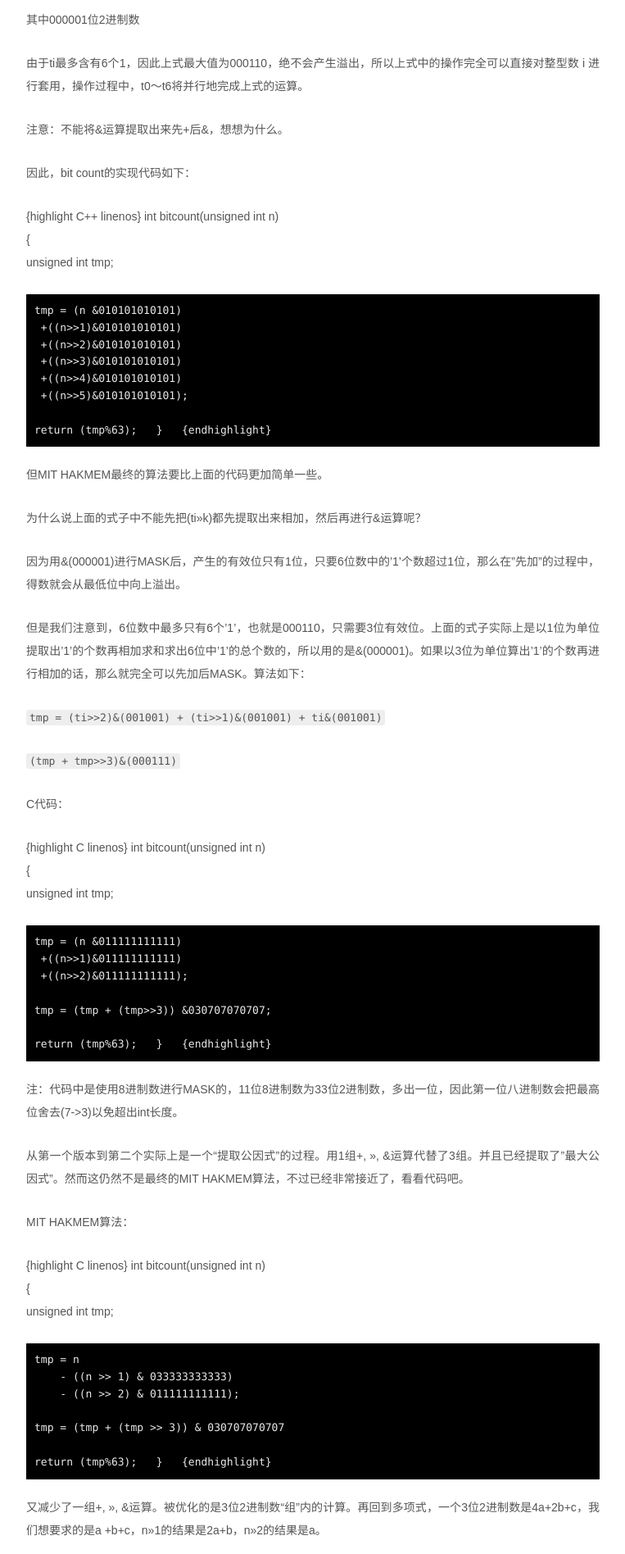
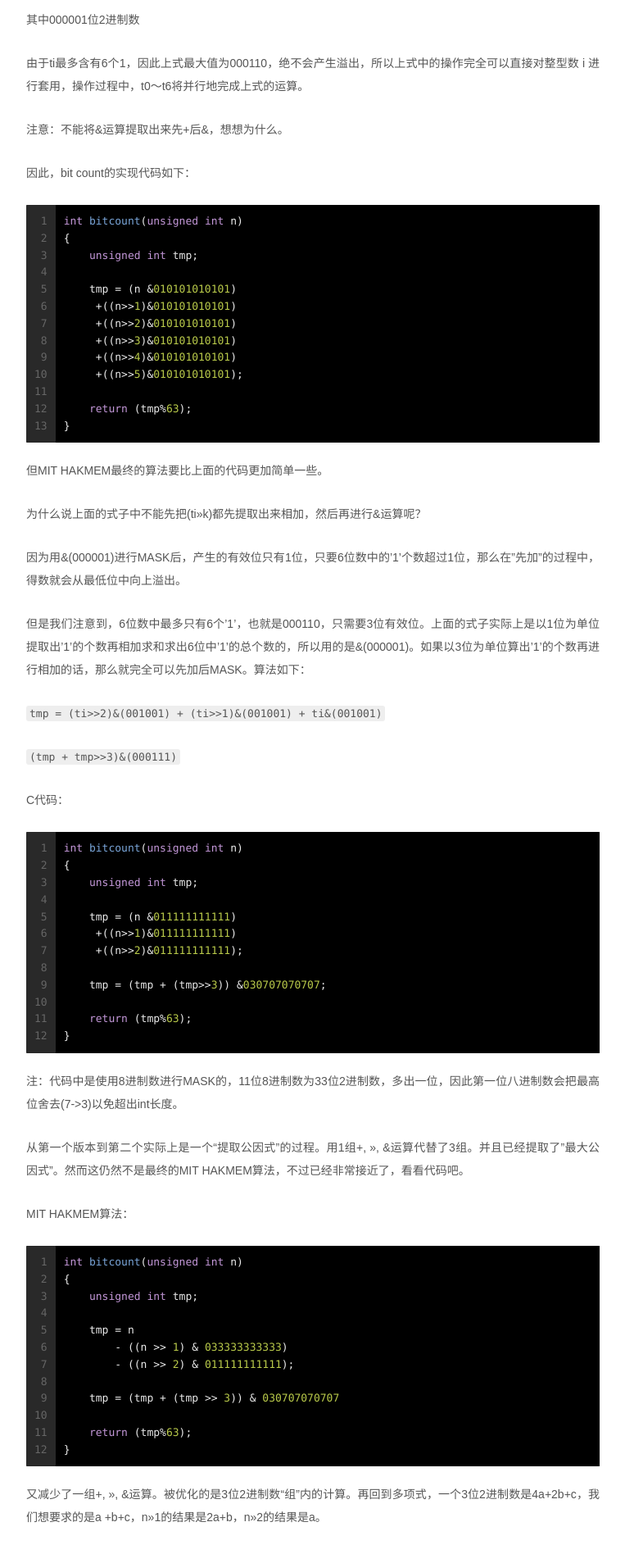
Before and after one commit to wxmas/wxmas.github.io, a Jekyll site: the page built from _posts/2017-08-24-MIT HAKMEM算法分析.md, in a window 1280 px wide. Shown: the part 1755-3651 px from the top of the page at 82% size, without its empty margins (258-1021 px from the left). Built offline with Jekyll 4.4.1, drawn with Linux system fonts in a browser that asks for light colours; comment, search, counter and statistics services are not loaded.

Commit message:
add MIT HAKMEM算法分析

```diff
--- a/_posts/2017-08-24-MIT HAKMEM算法分析.md
+++ b/_posts/2017-08-24-MIT HAKMEM算法分析.md
@@ -74,7 +74,7 @@ i = t0*64^0 + t1*64^1 + t2*64^2 + t3*64^3 + ...
 
 因此，bit count的实现代码如下：
 
-{highlight C++ linenos}
+{% highlight C++ linenos %}
 int bitcount(unsigned int n)
 {
     unsigned int tmp;
@@ -88,7 +88,7 @@ int bitcount(unsigned int n)
 
     return (tmp%63);
 }
-{endhighlight}
+{% endhighlight %}
 
 但MIT HAKMEM最终的算法要比上面的代码更加简单一些。
 
@@ -104,7 +104,7 @@ int bitcount(unsigned int n)
 
 C代码：
 
-{highlight C linenos}
+{% highlight C linenos %}
 int bitcount(unsigned int n)
 {
     unsigned int tmp;
@@ -117,7 +117,7 @@ int bitcount(unsigned int n)
 
     return (tmp%63);
 }
-{endhighlight}
+{% endhighlight %}
 
 注：代码中是使用8进制数进行MASK的，11位8进制数为33位2进制数，多出一位，因此第一位八进制数会把最高位舍去(7->3)以免超出int长度。
 
@@ -125,7 +125,7 @@ int bitcount(unsigned int n)
 
 MIT HAKMEM算法：
 
-{highlight C linenos}
+{% highlight C linenos %}
 int bitcount(unsigned int n)
 {
     unsigned int tmp;
@@ -138,7 +138,7 @@ int bitcount(unsigned int n)
 
     return (tmp%63);
 }
-{endhighlight}
+{% endhighlight %}
 
 又减少了一组+, >>, &运算。被优化的是3位2进制数“组”内的计算。再回到多项式，一个3位2进制数是4a+2b+c，我们想要求的是a
 +b+c，n>>1的结果是2a+b，n>>2的结果是a。
```
